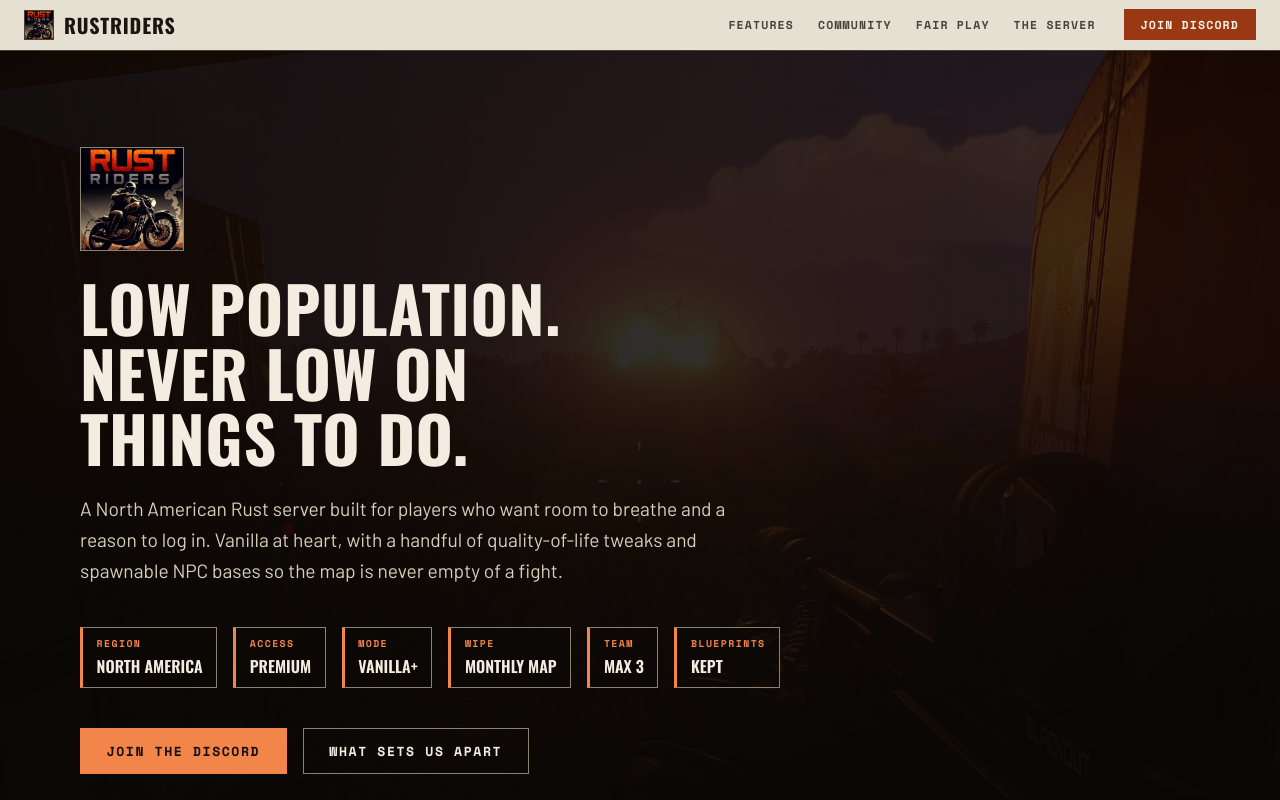
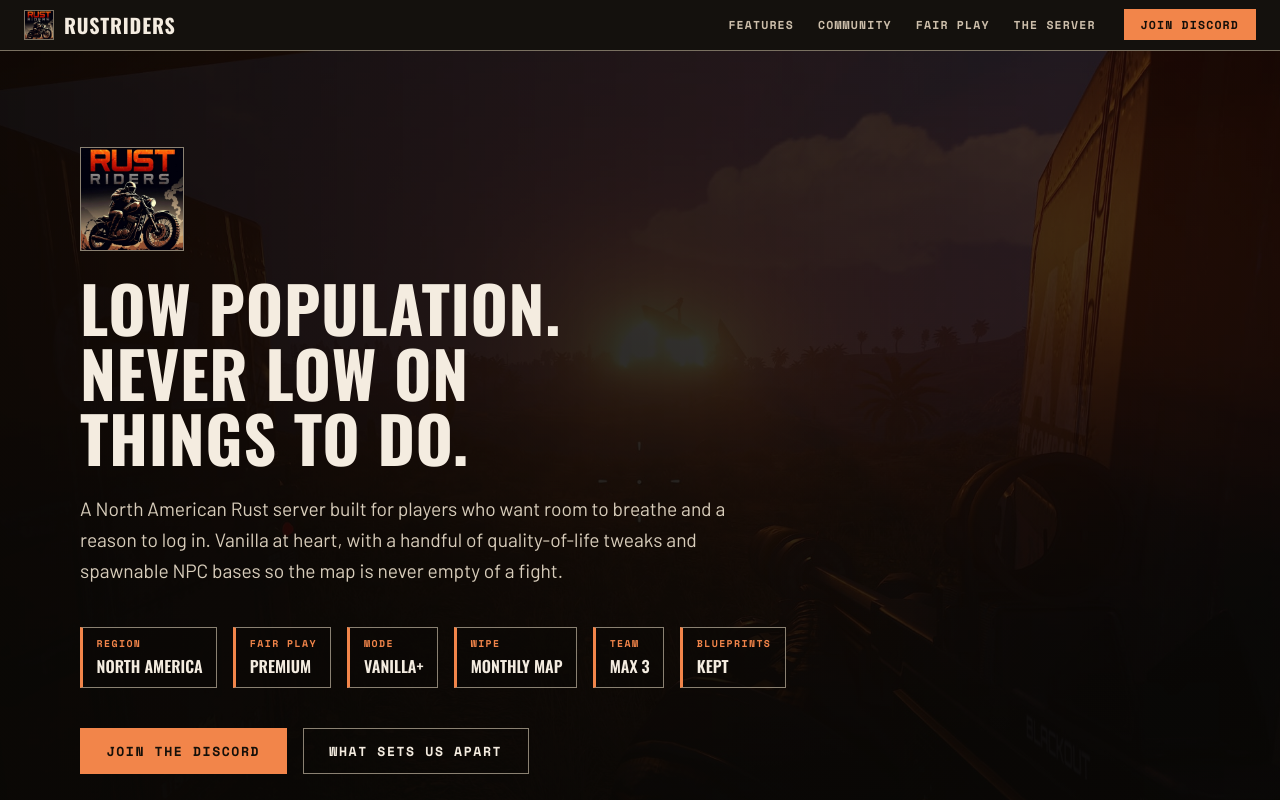
Before and after one commit to temetvince/rustriders, a React app: page / in a window 1280 px wide. Shown: the top 800 px of the page. Built offline with nearby package versions, Linux system fonts and the light colour scheme.

Commit message:
Dark mode and premium reword

```diff
--- a/public/index.html
+++ b/public/index.html
@@ -5,7 +5,7 @@
     <meta charset="UTF-8">
     <meta name="viewport" content="width=device-width, initial-scale=1.0">
     <meta name="darkreader-lock">
-    <meta name="color-scheme" content="dark light">
+    <meta name="color-scheme" content="dark">
     <meta name="description"
         content="RustRiders — a low-population, North American Rust server. Vanilla at heart with kept blueprints, road minicopters, wild horses, half decay, all-terrain snowmobiles, and spawnable NPC bases so there is always content. Max team size 3, monthly map wipe.">
     <title>RustRiders · Low-Pop North American Rust Server</title>
--- a/src/App.css
+++ b/src/App.css
@@ -1,11 +1,11 @@
 @import url('https://fonts.googleapis.com/css2?family=Oswald:wght@500;600;700&family=Barlow:ital,wght@0,400;0,500;0,600;1,400&family=Space+Mono:wght@400;700&display=swap');
 
-/* The site ships in two editions and follows the reader's system preference:
-   a dark "night raid" edition for readers who prefer dark (the brand default),
-   and a light "concrete" edition for everyone else. Everything colour-dependent
-   is a custom property declared twice — once here for the dark edition, once in
-   the light media block below. Anything that hardcodes a colour outside these
-   two blocks will only half-swap between editions. */
+/* The site is dark by design — a single "night raid" edition, the same for
+   every reader regardless of system preference. `color-scheme: dark` commits to
+   it, so the browser paints form controls and scrollbars dark to match, and a
+   `forced-colors` reader still gets a dark sheet. Every colour is a custom
+   property declared once here; anything that hardcodes a colour outside this
+   block will not theme with the rest. */
 :root {
   color-scheme: dark;
 
@@ -61,36 +61,6 @@
   --on-accent: #140f09;
 
   --header-bg: rgba(21, 18, 14, 0.92);
-}
-
-/* Light edition — sun-bleached concrete and dust. It serves readers whose
-   system asks for light, and is measured to the same WCAG AA bar as the dark
-   edition. Under `forced-colors` the OS substitutes its own palette regardless;
-   `color-scheme` is what it actually honours. */
-@media (prefers-color-scheme: light) {
-  :root {
-    color-scheme: light;
-
-    --surface: #e7e0d3;
-    --surface-alt: #ded6c6;
-    --surface-sunken: #d2c9b6;
-    --surface-raised: #f1ece1;
-
-    --ink: #1a1510;
-    --ink-soft: #4a4238;
-    --ink-faint: #5a5144;
-
-    --rule: #463f34;
-    --rule-soft: #c2b8a2;
-
-    /* In the light edition the rust deepens so it stays legible on the pale
-       stock, both as link type and as a button fill under light labels. */
-    --accent: #993813;
-    --accent-hover: #7e2d0d;
-    --on-accent: #f7f2e8;
-
-    --header-bg: rgba(231, 224, 211, 0.92);
-  }
 }
 
 /* Narrowing the gutter once here re-flows the header, hero, every section, and
--- a/src/website/Hero/Hero.css
+++ b/src/website/Hero/Hero.css
@@ -1,14 +1,10 @@
-/* The hero sits over a dark photograph in both editions, so it pins a
-   dark-context palette regardless of the reader's edition: light ink, a bright
-   rust accent, and light-on-dark buttons. Without this, the light edition would
-   paint dark ink over the dark scrim and vanish. */
+/* The hero sits over a busy dark photograph, so it lifts the two muted tokens —
+   the deck's soft ink and the rule used on chips and borders — a step brighter
+   than the body values, which are tuned for solid surfaces. Everything else
+   inherits the page's dark palette unchanged. */
 .hero {
-  --ink: #f4ece0;
   --ink-soft: #d8cdbb;
   --rule: #8a8172;
-  --accent: #f2854a;
-  --accent-hover: #f79a68;
-  --on-accent: #140f09;
 
   position: relative;
   overflow: hidden;
--- a/src/website/Home/Home.css
+++ b/src/website/Home/Home.css
@@ -46,6 +46,13 @@
 .pitch-lead {
   font-size: 1.15rem;
   color: var(--ink);
+}
+
+/* A small attribution line pointing at an external source. */
+.source-note {
+  font-family: var(--font-mono);
+  font-size: 0.82rem;
+  color: var(--ink-faint);
 }
 
 /* A line lifted from the pitch and set off with a rust bar, the way a feature
--- a/src/website/Home/Home.tsx
+++ b/src/website/Home/Home.tsx
@@ -83,7 +83,17 @@
               <blockquote className='callout'>
                 <p>{content.fairPlayCallout}</p>
               </blockquote>
-              <p>{content.fairPlayParagraphs[2]}</p>
+              <p className='source-note'>
+                Straight from the source:{' '}
+                <a
+                  href={content.fairPlaySourceUrl}
+                  target='_blank'
+                  rel='noopener noreferrer'
+                >
+                  Facepunch on Premium servers
+                </a>
+                .
+              </p>
             </div>
           </div>
         </section>
--- a/src/website/Home/HomeContent.ts
+++ b/src/website/Home/HomeContent.ts
@@ -42,7 +42,7 @@
 /** Quick-fact chips in the hero, in display order. */
 export const heroChips = [
   { label: 'Region', value: 'North America' },
-  { label: 'Access', value: 'Premium' },
+  { label: 'Fair Play', value: 'Premium' },
   { label: 'Mode', value: 'Vanilla+' },
   { label: 'Wipe', value: 'Monthly Map' },
   { label: 'Team', value: 'Max 3' },
@@ -159,14 +159,21 @@
 
 /** Body paragraphs for the fair-play section, in reading order. */
 export const fairPlayParagraphs = [
-  'The fastest way to kill a Rust server is one cheater nobody catches. A wall-hacker or a scripter turns every fight into a coin flip, and once players stop trusting the fights, they stop logging in. We would rather solve that at the door than chase it around the map afterwards.',
-  'RustRiders is a premium server, and that is the whole point. Getting in costs a little, so when a cheater is banned they cannot just spin up a free throwaway account and be back by dinner. Coming back costs them real money, every single time — a small, one-time barrier for you, and an expensive, repeating one for them. Most never bother.',
-  'What is left is the server we actually want to play on: fights decided by aim, positioning, and nerve, not by whatever someone downloaded. Reports go to admins who are online and have skin in the game, and our numbers are public on BattleMetrics for anyone who wants to check them.',
+  'Nothing kills a Rust server faster than a cheater nobody catches. So RustRiders runs with Rust’s Premium mode switched on — Facepunch’s own feature for keeping disposable cheat accounts out.',
+  'Premium asks every account that connects to be a real, invested Steam account instead of a free throwaway. It is not a silver bullet and it does not replace moderation — our admins are active and play here too — but Facepunch built it for exactly this, and it means the fights you lose were lost to a person, not a program.',
 ] as const;
 
-/** Pulled callout printed inside the fair-play section. */
+/**
+ * Facepunch's own words on Premium servers, printed as the section's callout.
+ * Quoted verbatim from {@link fairPlaySourceUrl}; keep it identical to the
+ * source, and update it if that page's wording changes.
+ */
 export const fairPlayCallout =
-  'A ban should cost something. Here it costs a cheater the price of admission — every time they try to come back.';
+  '“An experimental way to filter out cheat users and create a better experience for legit players.” — Facepunch';
+
+/** Facepunch's official announcement of Premium servers, linked as the source. */
+export const fairPlaySourceUrl =
+  'https://rust.facepunch.com/news/premium-servers';
 
 /** Standfirst beneath the "The Server" heading. */
 export const glanceLede = 'The settings that define a wipe, at a glance.';
@@ -182,7 +189,7 @@
   {
     label: 'Fair Play',
     value:
-      'Premium access — a paid barrier that makes every ban expensive for cheaters, so the ones we remove do not come back.',
+      'Rust Premium mode is on (server.premium) — Facepunch’s built-in filter against disposable cheat accounts.',
   },
   {
     label: 'Population',
```
